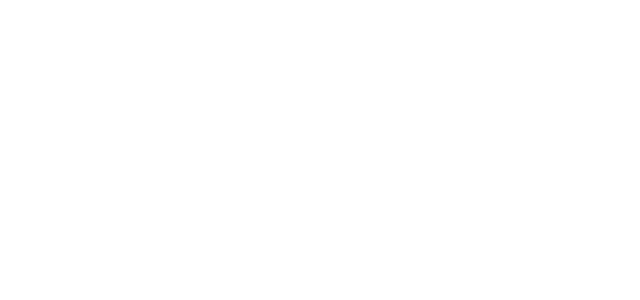
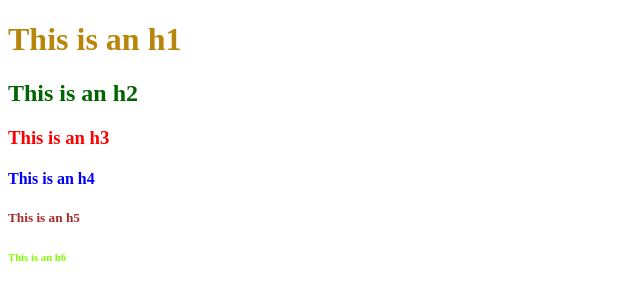
Before and after one commit to willxj36/DOM-Drills, a plain HTML site: page index.html in a window 1280 px wide. Shown: the whole page, without its empty margins (0-640 px from the left). Drawn offline with Linux system fonts and the light colour scheme.

Commit message:
working on function to randomize color on dblclick

```diff
--- a/app.js
+++ b/app.js
@@ -0,0 +1,46 @@
+document.addEventListener('DOMContentLoaded', function() {
+    let div = document.createElement('div');
+    div.className = 'header-container';
+    let h1 = document.createElement('h1');
+    let h1Text = document.createTextNode('This is an h1');
+    h1.appendChild(h1Text);
+    div.appendChild(h1);
+    document.body.appendChild(div);
+
+    let h2 = document.createElement('h2');
+    let h2Text = document.createTextNode('This is an h2');
+    h2.appendChild(h2Text);
+    div.appendChild(h2);
+
+    let h3 = document.createElement('h3');
+    let h3Text = document.createTextNode('This is an h3');
+    h3.appendChild(h3Text);
+    div.appendChild(h3);
+    h3.className = 'h3';
+    let h4 = document.createElement('h4');
+    let h4Text = document.createTextNode('This is an h4');
+    h4.appendChild(h4Text);
+    div.appendChild(h4);
+    h4.className = 'h4';
+    let h5 = document.createElement('h5');
+    let h5Text = document.createTextNode('This is an h5');
+    h5.appendChild(h5Text);
+    div.appendChild(h5);
+    h5.className = 'h5';
+    let h6 = document.createElement('h6');
+    let h6Text = document.createTextNode('This is an h6');
+    h6.appendChild(h6Text);
+    div.appendChild(h6);
+    h6.className = 'h6';
+
+    h1.className = 'h1';
+    h2.className = 'h2';
+
+    let headers = [h1, h2, h3, h4, h5, h6];
+    for (i = 0; i < headers.length; i++) {
+        headers[i].addEventListener('dblclick', function() {
+            let colorList = ['red', 'blue', 'orange', 'purple', 'yellow', 'green', 'cyan', 'pink'];
+            headers[i].style.color = colorList[Math.floor(Math.random() * colorList.length)];
+        });
+    };
+})
--- a/index.html
+++ b/index.html
@@ -5,9 +5,9 @@
     <meta name="viewport" content="width=device-width, initial-scale=1.0">
     <title>Document</title>
     <link rel="stylesheet" href="styles.css">
+    <script src="app.js"></script>
 </head>
 <body>
 
-    <script src="app.js"></script>
 </body>
 </html>
--- a/styles.css
+++ b/styles.css
@@ -0,0 +1,23 @@
+.h1 {
+    color: darkgoldenrod;
+}
+
+.h2 {
+    color: darkgreen;
+}
+
+.h3 {
+    color: red;
+}
+
+.h4 {
+    color: blue;
+}
+
+.h5 {
+    color: brown;
+}
+
+.h6{
+    color: chartreuse;
+}
```
